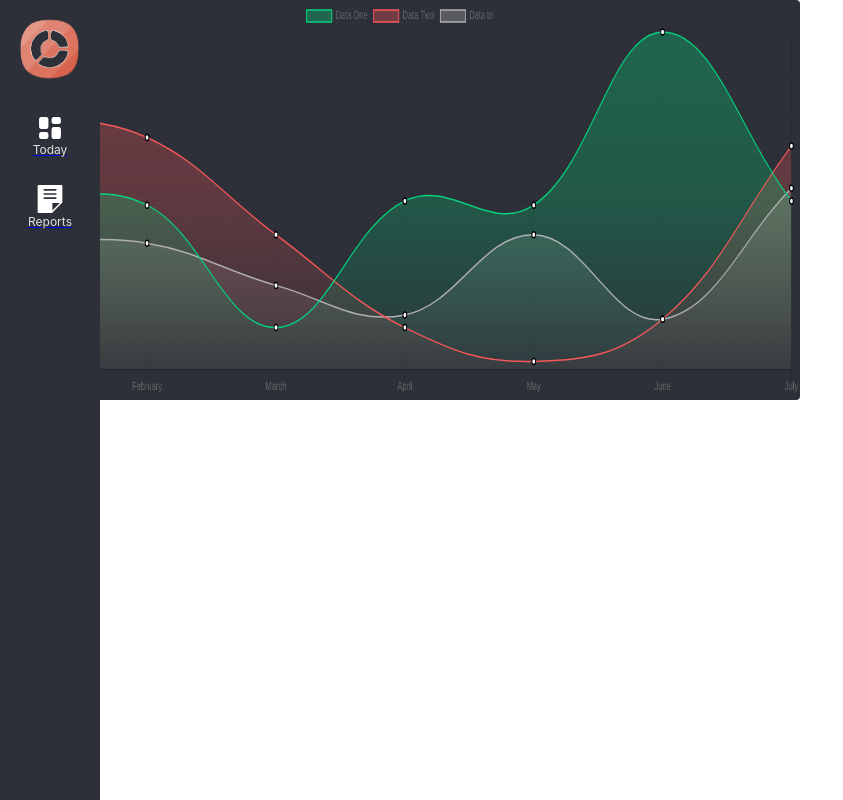
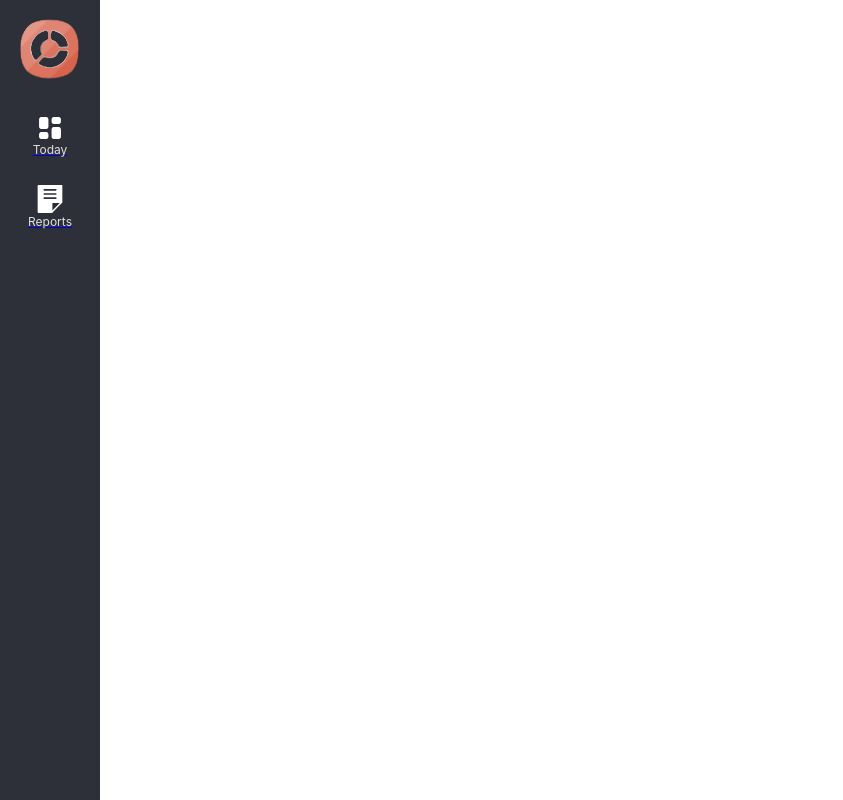
Before and after one commit to MartinaVukanovic/Rating-app-client, a Vue app: page /reports in a window 1280 px wide. Shown: the whole page, without its empty margins (0-843 px from the left). Built offline with nearby package versions, Linux system fonts and the light colour scheme; what vue-chartkick would draw is missing.

Commit message:
areaChart, empty reports

```diff
--- a/src/components/AreaChart.vue
+++ b/src/components/AreaChart.vue
@@ -75,7 +75,7 @@ export default {
 .areaChart {
   border-radius: 4px;
   background-color: var(--stat-background);
-  height: 400px !important;
-  width: 800px !important;
+  height: 300px !important;
+  width: 600px !important;
 }
 </style>
--- a/src/pages/Reports.vue
+++ b/src/pages/Reports.vue
@@ -1,19 +1,16 @@
 <template>
   <div id="app">
-    <AreaChart />
   </div>
 </template>
 
 <script>
-import AreaChart from '../components/AreaChart';
 
 export default {
   name: 'App',
   components: {
-    AreaChart,
   },
 };
 </script>
 
-<style scoped>
+<style>
 </style>
```
